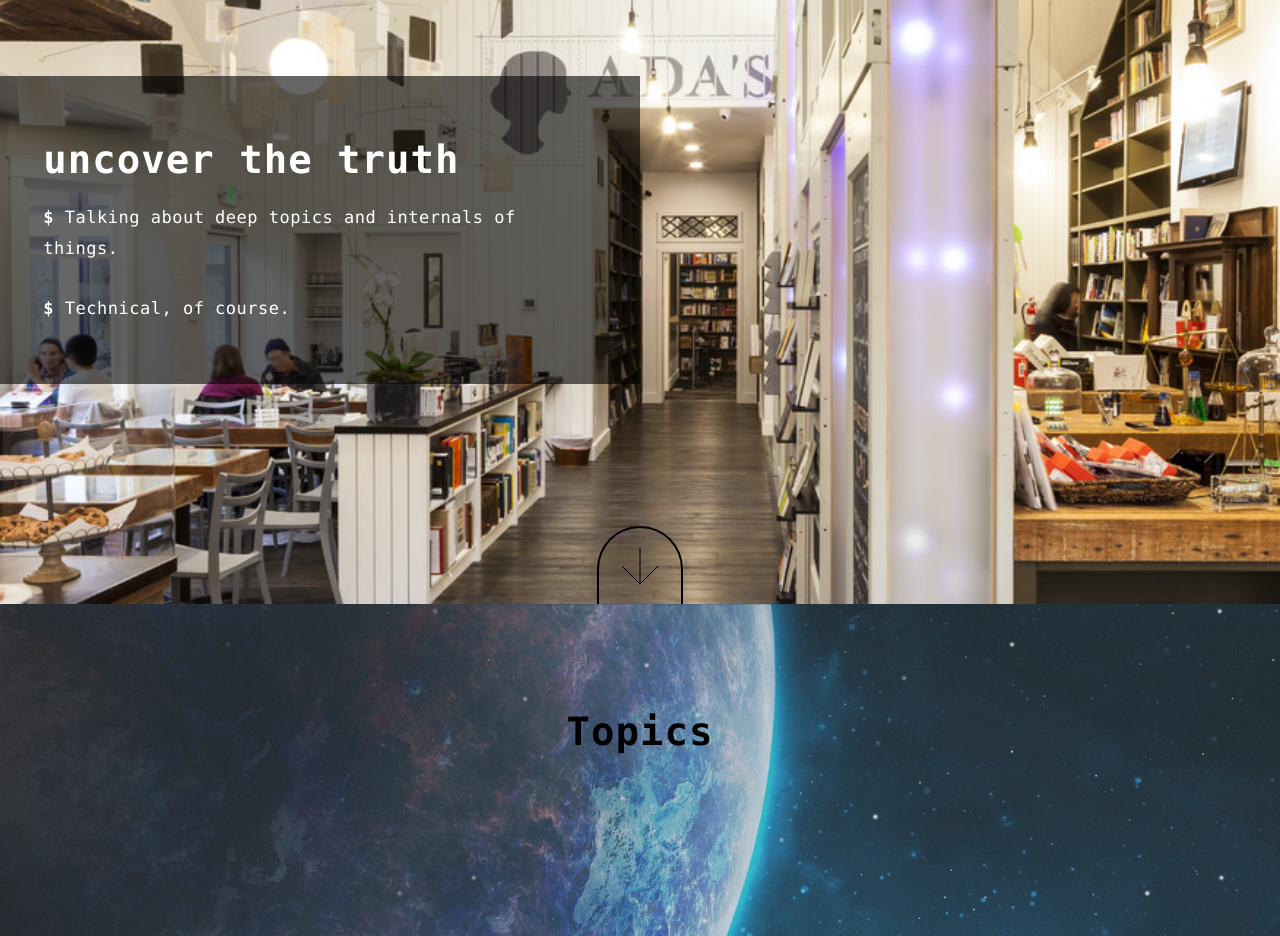
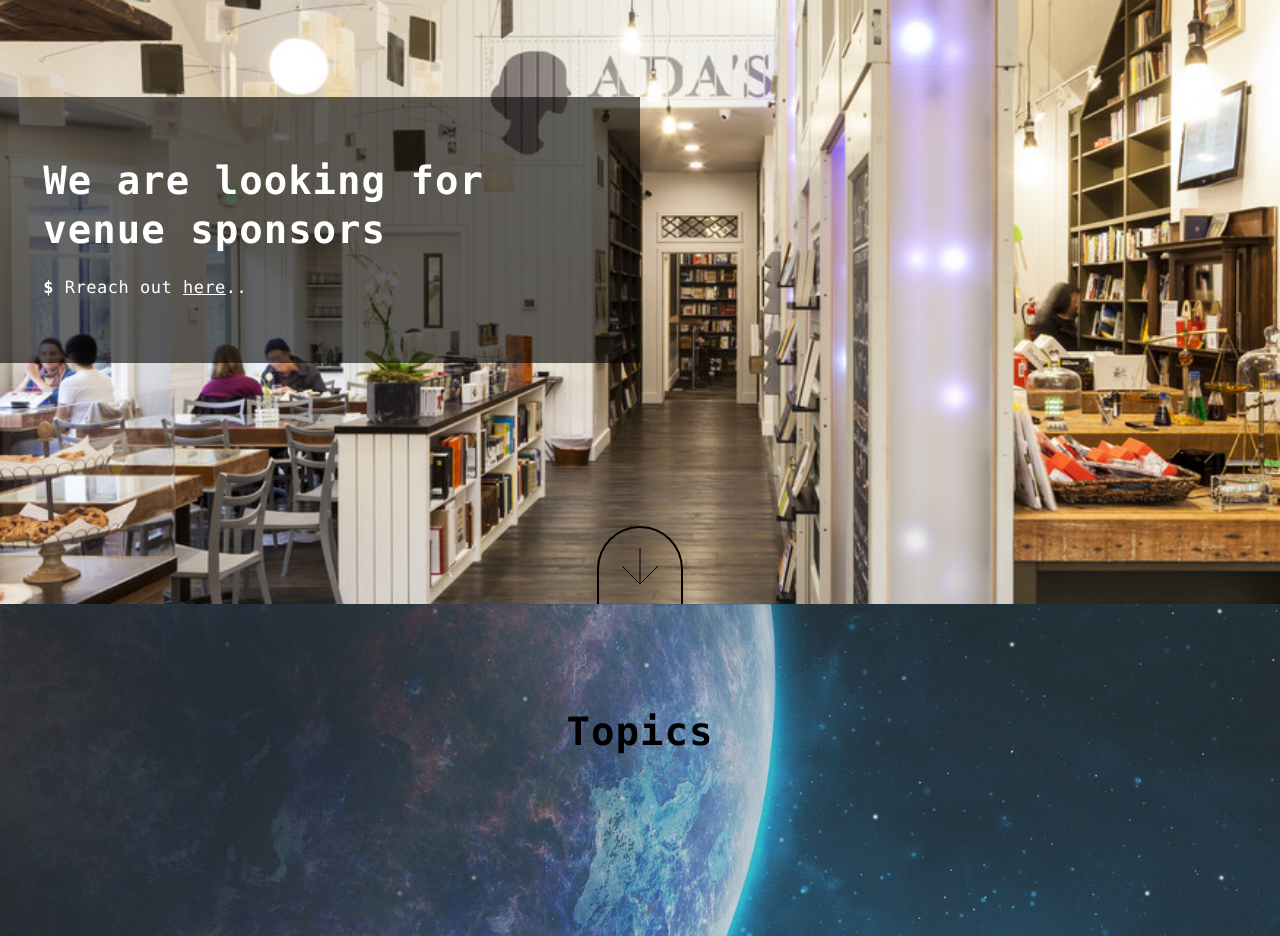
Before and after one commit to sciwhim/sciwhim.github.io, a plain HTML site: page index.html in a window 1280 px wide. Shown: the part 2440-3376 px from the top of the page. Drawn offline with Linux system fonts and the light colour scheme.

Commit message:
Venue sponsors

```diff
--- a/index.html
+++ b/index.html
@@ -86,12 +86,10 @@
 			<section id="three" class="main style2 left dark fullscreen">
 				<div class="content box style2">
 					<header>
-						<h2>uncover the truth</h2>
+						<h2>We are looking for venue sponsors</h2>
 					</header>
 					<p style="font-size:17px; font-family: Consolas">
-						<b>$</b> Talking about deep topics and internals of things.
-						<br> <br>
-						<b>$</b> Technical, of course.
+						<b>$</b> Rreach out <a href="https://goo.gl/forms/l3Ul9gvnhqJ0oxXs2">here</a>..
 					</p>
 				</div>
 				<a href="#work" class="button style2 down anchored">Next</a>
```
